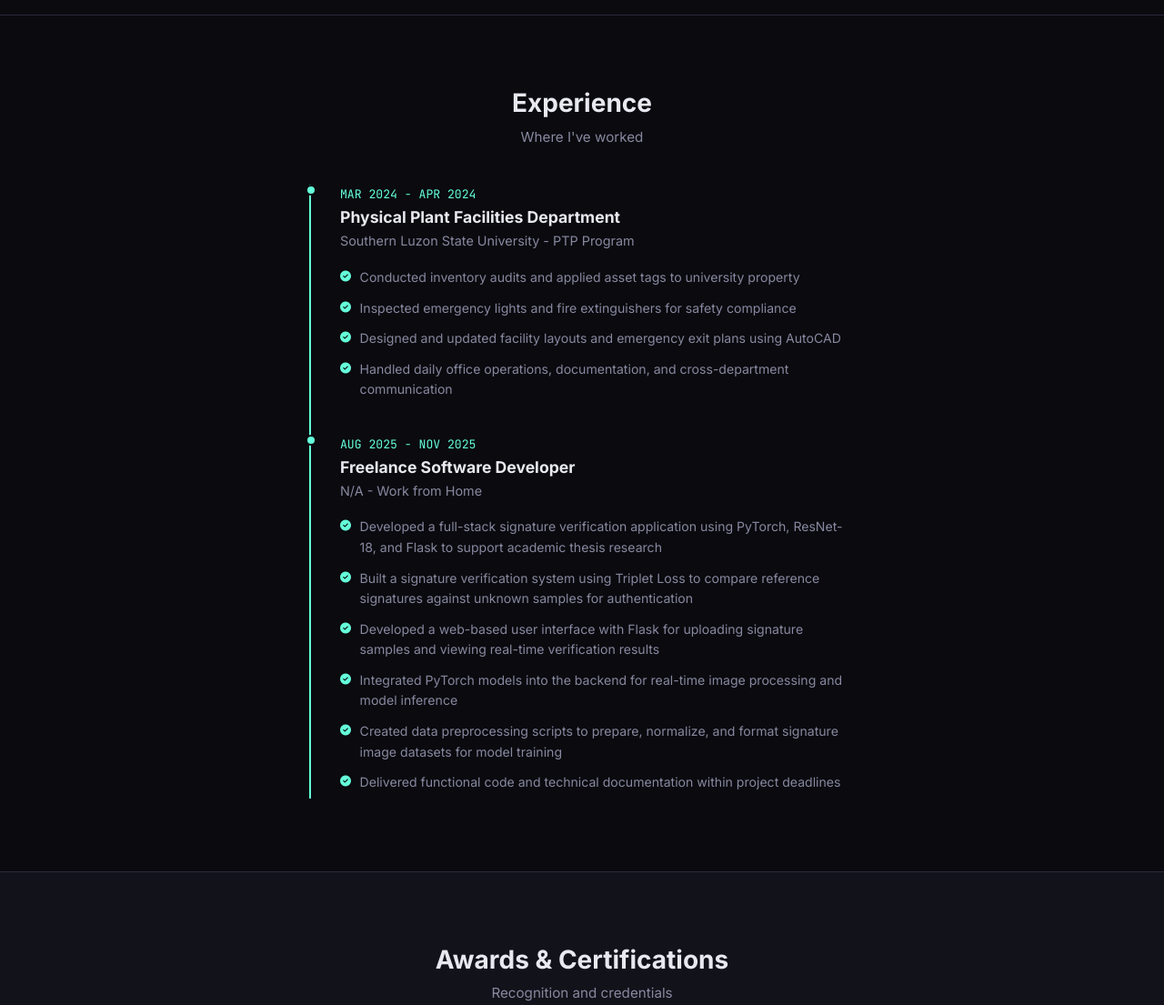
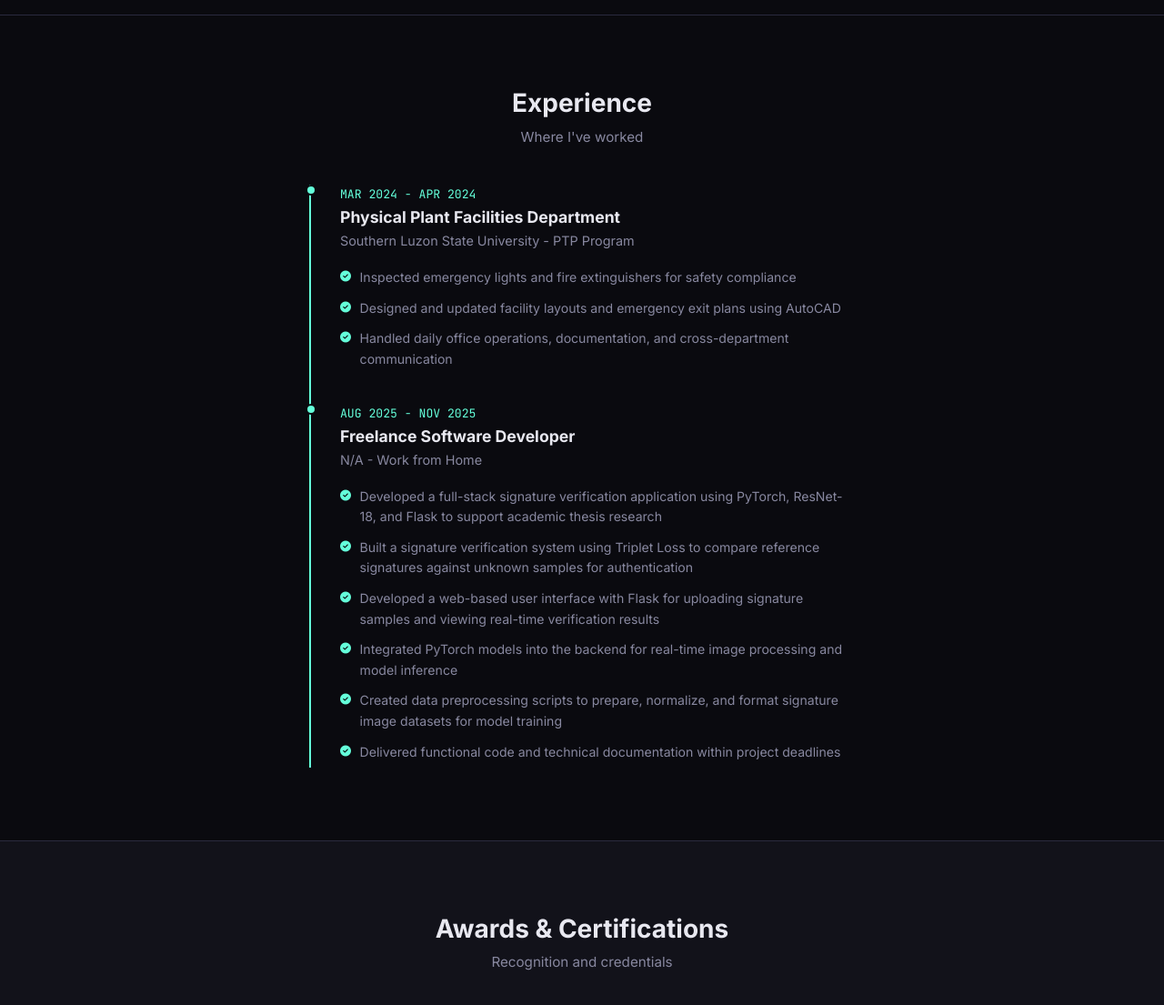
Before and after one commit to NovaProtocol/Portfolio, a Python web app: template apps/home/templates/home/index.html in a window 1280 px wide. Shown: the part 2270-3375 px from the top of the page at 91% size. Run offline with Jinja, Linux system fonts and the light colour scheme; the template is opened without the code that fills it, so the values that code supplies are empty; some libraries are stand-ins or nearby versions.

Commit message:
docs(resume): drop the facilities claim that was never verified
Both the resume and the homepage listed an asset-audit item under the facilities
internship. It was not work that was actually done, and it should not have
survived into either place.

Removed from both, so the entry now states only the two things that happened:
exit plans drawn in AutoCAD to egress standards, and inspections of emergency
lighting and fire suppression against OSH requirements.

```diff
--- a/apps/home/templates/home/index.html
+++ b/apps/home/templates/home/index.html
@@ -221,10 +221,6 @@
                     <ul style="list-style: none; padding: 0; margin: 0;">
                         <li style="padding: 0.35rem 0; display: flex; align-items: flex-start; gap: 0.6rem; color: var(--text-secondary); font-size: 0.88rem;">
                             <i class="fas fa-check-circle" style="color: var(--accent); margin-top: 0.25rem; flex-shrink: 0; font-size: 0.75rem;"></i>
-                            Conducted inventory audits and applied asset tags to university property
-                        </li>
-                        <li style="padding: 0.35rem 0; display: flex; align-items: flex-start; gap: 0.6rem; color: var(--text-secondary); font-size: 0.88rem;">
-                            <i class="fas fa-check-circle" style="color: var(--accent); margin-top: 0.25rem; flex-shrink: 0; font-size: 0.75rem;"></i>
                             Inspected emergency lights and fire extinguishers for safety compliance
                         </li>
                         <li style="padding: 0.35rem 0; display: flex; align-items: flex-start; gap: 0.6rem; color: var(--text-secondary); font-size: 0.88rem;">
--- a/data/resume.json
+++ b/data/resume.json
@@ -64,8 +64,7 @@
       "period": "Mar 2024 - Apr 2024",
       "responsibilities": [
         "Drafted facility layouts and emergency fire exit plans in AutoCAD to code-compliant egress and fire safety standards",
-        "Inspected emergency lighting and fire suppression units against OSH compliance requirements, documenting deficiencies for the facilities office",
-        "Audited university property records and rebuilt the asset inventory into a single maintained tracking system"
+        "Inspected emergency lighting and fire suppression units against OSH compliance requirements, documenting deficiencies for the facilities office"
       ]
     }
   ],
```
